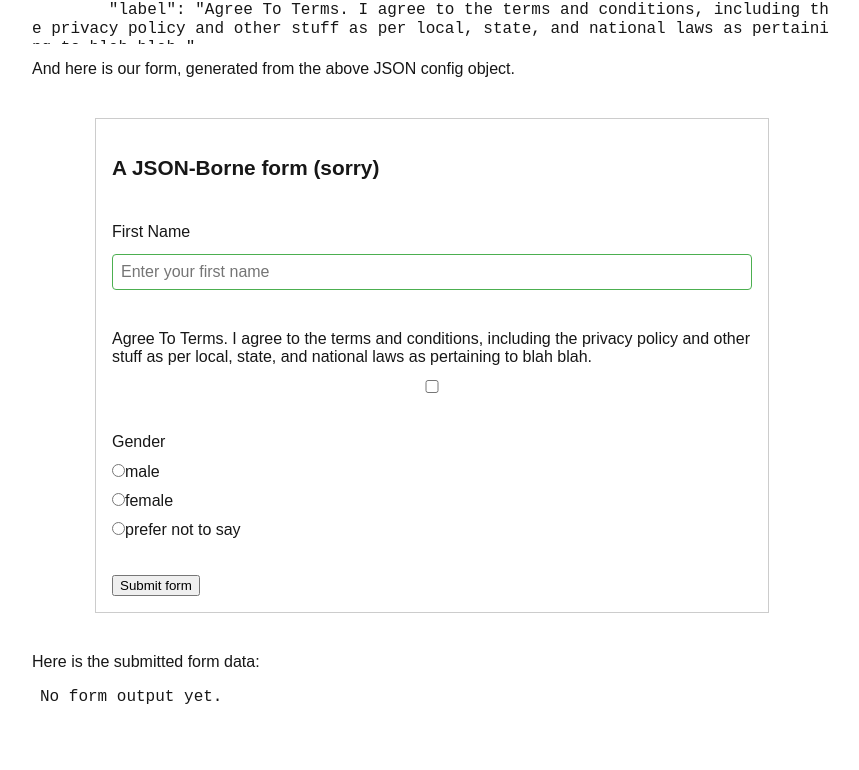
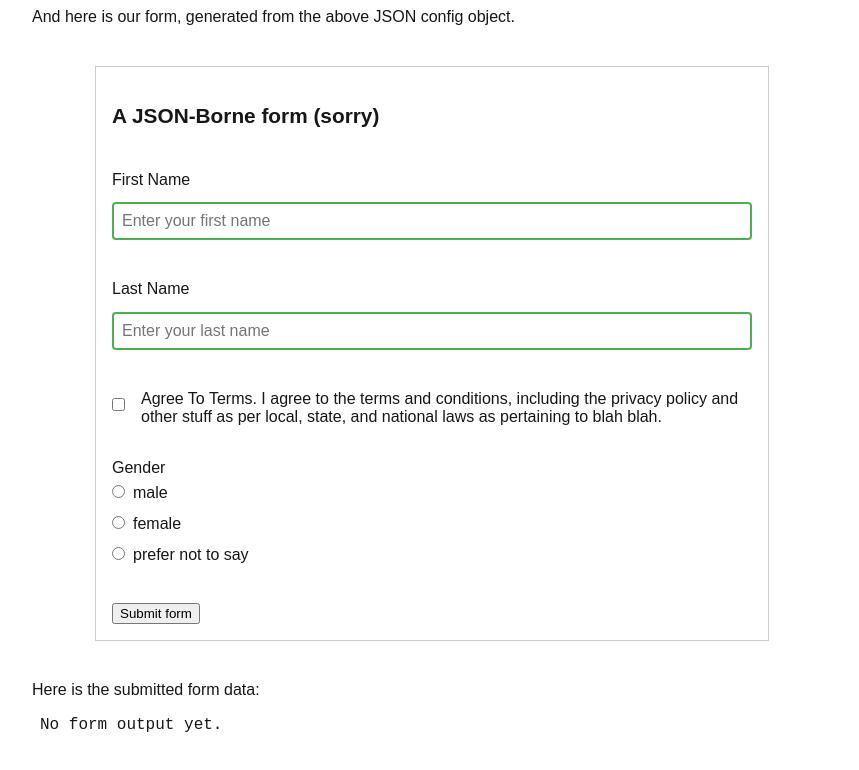
Before and after one commit to thohan/iguana, a Next.js app: page /form-maker in a window 1280 px wide. Shown: the part 864-1634 px from the top of the page, without its empty margins (208-1067 px from the left). Built offline with nearby package versions, Linux system fonts and the light colour scheme.

Commit message:
Changed checkbox alignment, individualized labels for each input, css tweaks, improved data-test attributes (including allowing per-option data-test attributes), added className to FormFieldObject to allow custom classes to be used.

```diff
--- a/app/form-maker/form-field.tsx
+++ b/app/form-maker/form-field.tsx
@@ -32,6 +32,7 @@ export default function FormField({
     case "checkbox":
     case "cb":
       field = (
+        <label htmlFor={fieldObject.id || fieldObject.name}>
           <input
             type="checkbox"
             checked={fieldChecked}
@@ -42,54 +43,72 @@ export default function FormField({
             data-test={fieldObject.dataTest}
             className="form-field checkbox"
           />
+          {fieldObject.label || fieldObject.name}
+        </label>
       );
       break;
     case "radio":
     case "rd":
       field = (
-        <div>
+        <label>
+          {fieldObject.label || fieldObject.name}
+          <div id={fieldObject.id || fieldObject.name}>
             {fieldObject.options?.map((option) => (
-            <div key={option.label}>
+              <label
+                htmlFor={`${fieldObject.id}-${option.id}`}
+                style={{ display: "block" }}
+                key={`label-${fieldObject.id}-${option.id}`}
+              >
                 <input
                   type="radio"
                   name={fieldObject.name}
-                id={`${fieldObject.id}-${option.value}`}
-                //key={option.label}
-                data-test={
-                  fieldObject.dataTest ? `${fieldObject.dataTest}-${option.value}` : null
-                }
-                className="form-field"
+                  id={`${fieldObject.id}-${option.id}`}
+                  key={`radio-${fieldObject.id}-${option.id}`}
+                  data-test={option.dataTest}
+                  className="form-field radio"
                   value={option.value}
                   checked={fieldValue === option.value}
                   onChange={onChange}
                 />
-              <label htmlFor={`${fieldObject.id}-${option.id}`}>{option.label}</label>
-            </div>
+                {option.label}
+              </label>
             ))}
           </div>
+        </label>
       );
       break;
     case "select":
     case "dropdown":
     case "sel":
       field = (
+        <>
+          <label htmlFor={fieldObject.id || fieldObject.name}>
+            {fieldObject.label || fieldObject.name}
+          </label>
           <select
             name={fieldObject.name}
             id={fieldObject.id || fieldObject.name}
+            key={fieldObject.id || fieldObject.name}
             data-test={fieldObject.dataTest}
             className="form-field"
             onChange={onChange}
           >
             {/* Add options here if available in config */}
           </select>
+        </>
       );
       break;
     case "textarea":
     case "txtarea":
       field = (
+        <>
+          <label htmlFor={fieldObject.id || fieldObject.name}>
+            {fieldObject.label || fieldObject.name}
+          </label>
           <textarea
             name={fieldObject.name}
             id={fieldObject.id || fieldObject.name}
+            key={fieldObject.id || fieldObject.name}
             data-test={fieldObject.dataTest}
             placeholder={fieldObject.placeholder}
             className="form-field"
@@ -99,10 +118,15 @@ export default function FormField({
             maxLength={fieldObject.maxLength}
             onChange={onChange}
           />
+        </>
       );
       break;
     default:
       field = (
+        <>
+          <label htmlFor={fieldObject.id || fieldObject.name}>
+            {fieldObject.label || fieldObject.name}
+          </label>
           <input
             type={fieldObject.type || "text"}
             value={fieldValue}
@@ -112,29 +136,24 @@ export default function FormField({
             key={fieldObject.id}
             data-test={fieldObject.dataTest}
             placeholder={fieldObject.placeholder}
-          className={isValid ? "form-field valid" : "form-field invalid"}
+            className={
+              "form-field" +
+              (isValid ? " valid" : " invalid") +
+              (` ${fieldObject.className || ""}`)
+            }
             required={fieldObject.required || true}
             disabled={fieldObject.disabled || false}
             minLength={fieldObject.minLength}
             maxLength={fieldObject.maxLength}
           />
+        </>
       );
       break;
   }
-  // Wrap each field in a label that needs a label, rather than below?
+
   return (
     <div className="form-field-wrapper">
-      {fieldObject.type !== "header" ? (
-        <>
-
-          <label htmlFor={fieldObject.id || fieldObject.name}>
-            {fieldObject.label || fieldObject.name}
-          </label>
       {field}
-        </>
-      ) : (
-        field
-      )}
     </div>
   );
 }
--- a/app/form-maker/form-maker-models.ts
+++ b/app/form-maker/form-maker-models.ts
@@ -34,8 +34,9 @@ export class FormFieldObject {
   minLength?: number
   maxLength?: number
   regex?: string
-  dataTest?: string
-  options?: Array<{ label?: string; value: string; id: string; checked: boolean; }> // For select or radio fields
+  dataTest?: string // TODO: We may want to just generate this from the name/id rather than have it as a separate field.
+  className?: string
+  options?: Array<{ label?: string; value: string; id: string; checked: boolean; dataTest?: string; }> // For select or radio fields
 
   constructor(
     name: string,
@@ -50,7 +51,8 @@ export class FormFieldObject {
     maxLength: number = 255,
     regex: string = "",
     dataTest: string = "",
-    options?: Array<{ value: string; label?: string; id: string; checked: boolean; }>  // Used by select and radio
+    className: string = "",
+    options?: Array<{ value: string; label?: string; id: string; checked: boolean; dataTest?: string; }>  // Used by select and radio
   ) {
     this.name = name;
     this.id = id; // Default to name if id is not provided
@@ -64,6 +66,7 @@ export class FormFieldObject {
     this.maxLength = maxLength;
     this.regex = regex;
     this.dataTest = dataTest;
+    this.className = className;
     this.options = options || [];
   }
 }
--- a/app/form-maker/form-maker.tsx
+++ b/app/form-maker/form-maker.tsx
@@ -32,12 +32,14 @@ function parseFormConfig(config: string): FormConfigObject {
           field.maxLength,
           field.regex,
           field.dataTest,
+          field.className,
           field.options
-            ? field.options.map((option: { label?: string; value: string; id: string; checked: boolean; }) => ({
+            ? field.options.map((option: { label?: string; value: string; id: string; checked: boolean; dataTest?: string; }) => ({
               label: option.label,
               value: option.value,
               id: option.id,
               checked: option.checked || false,
+              dataTest: option.dataTest || `${field.name}-${option.id}`
             }))
             : []
         );
--- a/app/form-maker/page.tsx
+++ b/app/form-maker/page.tsx
@@ -23,11 +23,6 @@ export default function FormMakerPage() {
           but hey, one less thing, and less complexity). Also, the changes to a given form field should not
           require a re-render of any other parts of the form.
         </p>
-        <p className="">
-          I will make a handy tool that&apos;ll generate the JSON config
-          object, a form generated by this very tool. I would also like to
-          make an AI agent that can convert plain English into a JSON config object.
-        </p>
         <p>
           Here is the JSON that is used to generate this form. It has two parts: The <code className="pre">meta</code>
           section, which contains form-wide information, and the <code className="pre">fields</code> section, which contains
@@ -49,7 +44,6 @@ export default function FormMakerPage() {
           {formOutput || "No form output yet."}
         </code>
       </div>
-
     </div>
   )
 }
--- a/app/form-maker/test-config-file.ts
+++ b/app/form-maker/test-config-file.ts
@@ -1,5 +1,5 @@
 export class testConfigFile {
-    static config = `{
+  static config = `{
     "meta": {
       "name": "Example Form",
       "description": "This an example form.",
@@ -18,7 +18,17 @@ export class testConfigFile {
         "label": "First Name",
         "placeholder": "Enter your first name",
         "minLength": 2,
-        "maxLength": 20
+        "maxLength": 20,
+        "width": "half"
+      },
+      {
+        "type": "text",
+        "name": "LastName",
+        "label": "Last Name",
+        "placeholder": "Enter your last name",
+        "minLength": 2,
+        "maxLength": 20,
+        "width": "half"
       },
       {
         "type": "checkbox",
@@ -30,13 +40,15 @@ export class testConfigFile {
         "name": "gender",
         "id": "gender",
         "label": "Gender",
-        "options": [{
-          "label": "male", "value": "male", "id": "male"
-        },{
-          "label":"female", "value": "female", "id": "female"
-        },{
-          "label": "prefer not to say", "value": "prefer-not-to-say", "id": "prefer-not-to-say"
-        }]
+        "options": [
+          {
+            "label": "male", "value": "male", "id": "male", "dataTest": "custom-data-test-attribute"
+          },{
+            "label":"female", "value": "female", "id": "female"
+          },{
+            "label": "prefer not to say", "value": "prefer-not-to-say", "id": "prefer-not-to-say"
+          }
+        ]
       }
     ]
   }`;
--- a/app/globals.css
+++ b/app/globals.css
@@ -35,6 +35,7 @@ body {
 
 .valid {
   border-color: #4caf50;
+  border-width: 2px;
 }
 
 .invalid {
@@ -157,10 +158,15 @@ body {
 
 .checkbox {
   display: flex;
-  align-items: center;
+  float: left;
+  margin-right: 1rem;
   justify-content: flex-start;
   gap: 0.5rem;
   margin-top: 0.5rem;
+}
+
+.radio{
+  margin-right: 0.5rem;
 }
 
 .form-header {
```
Lines whose indentation alone changed are shown as unchanged.
